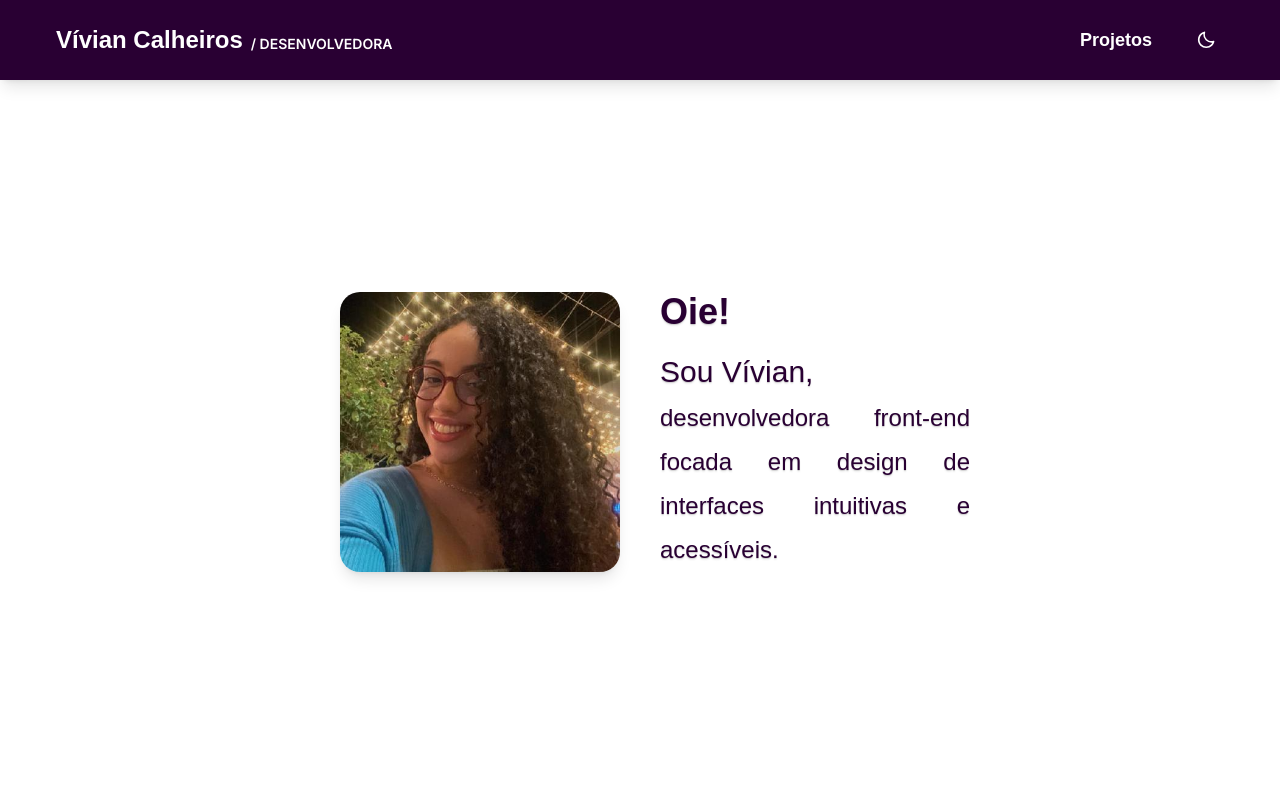
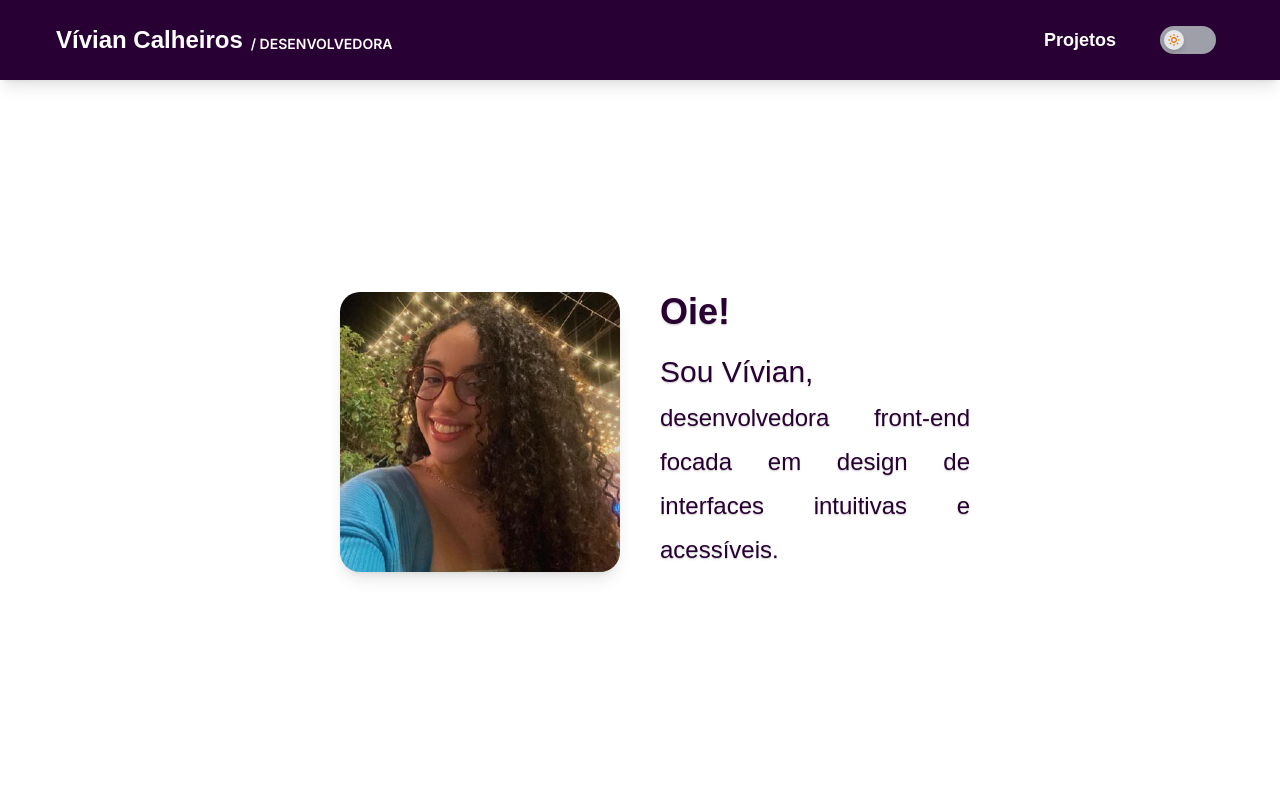
Before and after one commit to viviancalheiros/portfolio, a Next.js app: page / in a window 1280 px wide. Shown: the top 800 px of the page. Built offline with nearby package versions, Linux system fonts and the light colour scheme; a web font is replaced by a local one.

Commit message:
:lipstick: style: change dark mode button

```diff
--- a/components/Footer.tsx
+++ b/components/Footer.tsx
@@ -5,10 +5,10 @@ import Link from "next/link";
 export default function Footer () {
     return (
         <div className="w-full h-16 bg-purple-dark dark:bg-[#390047] text-white flex flex-row items-center justify-center gap-2 shadow-lg">
-            <Link href={"https://www.linkedin.com/in/v%C3%ADvian-calheiros/"}>
+            <Link target="_blank" href={"https://www.linkedin.com/in/v%C3%ADvian-calheiros/"}>
                 <TiSocialLinkedinCircular size={44} />
             </Link>
-            <Link href="https://github.com/viviancalheiros">
+            <Link target="_blank" href="https://github.com/viviancalheiros">
                 <VscGithub size={32} />
             </Link>
         </div>
--- a/components/ThemeToggle.tsx
+++ b/components/ThemeToggle.tsx
@@ -18,11 +18,26 @@ export default function ThemeToggle() {
 
   return (
     <button
-      className="focus:outline-none cursor-pointer"
+      type="button"
+      role="switch"
+      aria-checked={isDark()}
+      aria-label="Alternar modo escuro"
       onClick={() => setTheme(isDark() ? "light" : "dark")}
-      aria-label="Mudar tema"
+      className={`relative flex h-7 w-14 cursor-pointer items-center rounded-full p-1 transition-colors duration-300 focus-visible:outline-2 focus-visible:outline-offset-2 ${
+        isDark() ? "bg-slate-600" : "bg-zinc-400"
+      }`}
     >
-      {isDark() ? <BiSun size={20} /> : <BiMoon size={20} />}
+      <span
+        className={`flex h-5 w-5 items-center justify-center rounded-full bg-gray-200 shadow-md transition-transform duration-300 ${
+          isDark() ? "translate-x-7" : "translate-x-0"
+        }`}
+      >
+        {isDark() ? (
+          <BiMoon size={14} className="text-gray-800" />
+        ) : (
+          <BiSun size={14} className="text-amber-600" />
+        )}
+      </span>
     </button>
   );
 }
```
